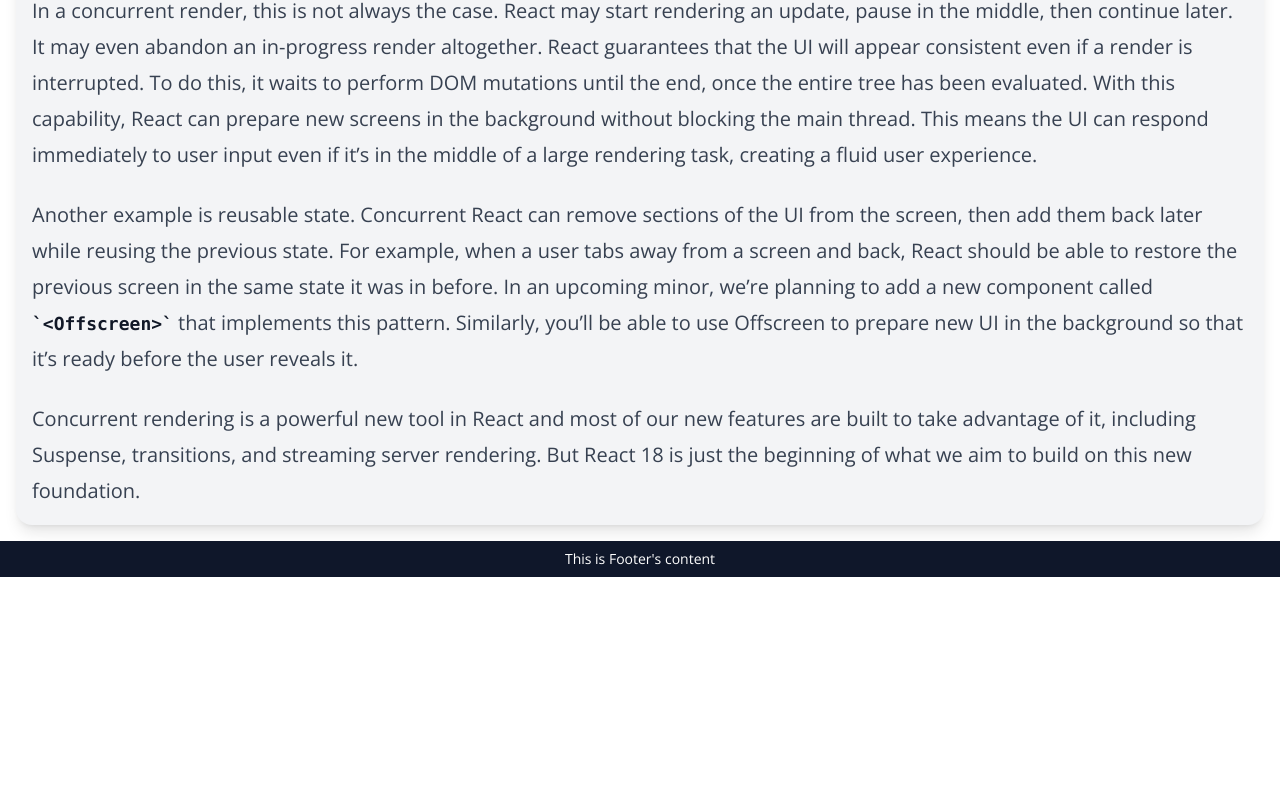
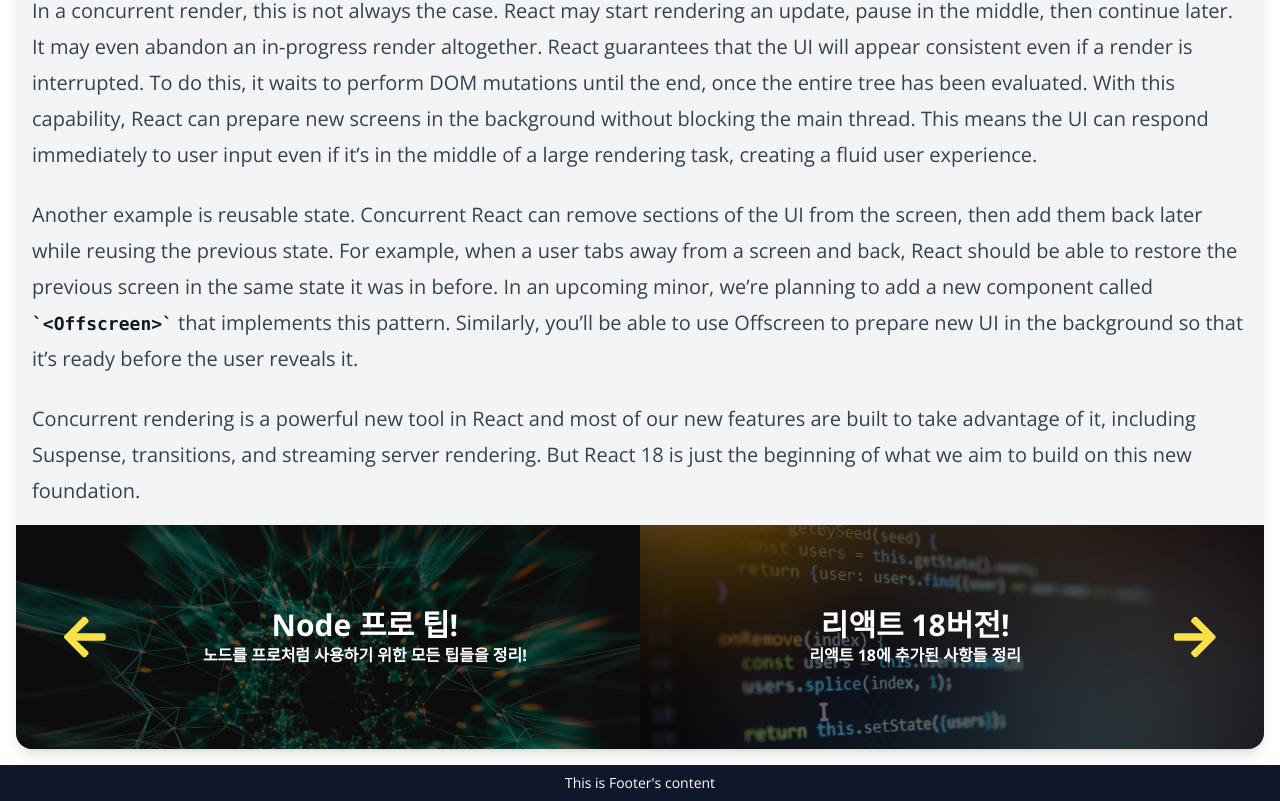
Before and after one commit to JunHyeongLee92/nextBlog, a Next.js app: page /posts/best-react-practices in a window 1280 px wide. Shown: the part 3351-4152 px from the top of the page. Before the commit the page ends 3928 px from the top, so only its background shows below. Built offline with nearby package versions, Linux system fonts and the light colour scheme.

Commit message:
Add prev/next component

```diff
--- a/src/app/posts/[slug]/page.tsx
+++ b/src/app/posts/[slug]/page.tsx
@@ -1,7 +1,7 @@
-import MarkdownViewer from "@/components/MarkdownViewer";
+import AdjacentPostCard from "@/components/AdjacentPostCard";
+import PostContent from "@/components/PostContent";
 import { getPostData } from "@/service/posts";
 import Image from "next/image";
-import { AiTwotoneCalendar } from "react-icons/ai";
 
 type Props = {
   params: {
@@ -10,7 +10,8 @@
 };
 
 export default async function PostPage({ params: { slug } }: Props) {
-  const { title, description, date, path, content } = await getPostData(slug);
+  const post = await getPostData(slug);
+  const { title, path, next, prev } = post;
 
   return (
     <article className="m-4 overflow-hidden bg-gray-100 shadow-lg rounded-2xl">
@@ -21,15 +22,10 @@
         width={760}
         height={420}
       />
-      <section className="flex flex-col p-4">
-        <div className="flex items-center self-end text-sky-600 ">
-          <AiTwotoneCalendar />
-          <p className="ml-2 font-semibold">{date.toString()}</p>
-        </div>
-        <h1 className="text-4xl font-bold">{title}</h1>
-        <p className="text-xl font-bold">{description}</p>
-        <div className="mt-4 mb-8 border-2 w-44 border-sky-600" />
-        <MarkdownViewer content={content} />
+      <PostContent post={post} />
+      <section className="flex shadow-md">
+        {prev && <AdjacentPostCard post={prev} type="prev" />}
+        {next && <AdjacentPostCard post={next} type="next" />}
       </section>
     </article>
   );
--- /dev/null
+++ b/src/components/AdjacentPostCard.tsx
@@ -0,0 +1,37 @@
+import { Post } from "@/service/posts";
+import Image from "next/image";
+import Link from "next/link";
+import { FaArrowLeft, FaArrowRight } from "react-icons/fa";
+
+type Props = {
+  post: Post;
+  type: "prev" | "next";
+};
+
+const ICON_CLASS =
+  "m-4 text-5xl text-yellow-300 transition-all group-hover:text-6xl";
+
+export default function AdjacentPostCard({
+  post: { path, title, description },
+  type,
+}: Props) {
+  return (
+    <Link href={`/posts/${path}`} className="relative w-full bg-black max-h-56">
+      <Image
+        className="w-full opacity-40"
+        src={`/images/posts/${path}.png`}
+        alt={title}
+        width={150}
+        height={100}
+      />
+      <div className="absolute flex items-center justify-around w-full px-8 text-white -translate-x-1/2 -translate-y-1/2 group top-1/2 left-1/2">
+        {type === "prev" && <FaArrowLeft className={ICON_CLASS} />}
+        <div className="w-full text-center">
+          <h3 className="text-3xl font-bold ">{title}</h3>
+          <p className="font-bold">{description}</p>
+        </div>
+        {type === "next" && <FaArrowRight className={ICON_CLASS} />}
+      </div>
+    </Link>
+  );
+}
--- a/src/components/PostCard.tsx
+++ b/src/components/PostCard.tsx
@@ -21,7 +21,9 @@
         />
         <div className="flex flex-col items-center p-4">
           <time className="self-end text-gray-700">{date.toString()}</time>
-          <h3 className="text-lg font-bold">{title}</h3>
+          <h3 className="w-full text-lg font-bold text-center truncate">
+            {title}
+          </h3>
           <p className="w-full text-center truncate">{description}</p>
           <span className="px-2 my-2 text-sm bg-green-100 rounded-lg">
             {category}
--- /dev/null
+++ b/src/components/PostContent.tsx
@@ -0,0 +1,20 @@
+import MarkdownViewer from "@/components/MarkdownViewer";
+import { PostData } from "@/service/posts";
+import { AiTwotoneCalendar } from "react-icons/ai";
+
+export default function PostContent({ post }: { post: PostData }) {
+  const { title, description, date, content } = post;
+
+  return (
+    <section className="flex flex-col p-4">
+      <div className="flex items-center self-end text-sky-600 ">
+        <AiTwotoneCalendar />
+        <p className="ml-2 font-semibold">{date.toString()}</p>
+      </div>
+      <h1 className="text-4xl font-bold">{title}</h1>
+      <p className="text-xl font-bold">{description}</p>
+      <div className="mt-4 mb-8 border-2 w-44 border-sky-600" />
+      <MarkdownViewer content={content} />
+    </section>
+  );
+}
--- a/src/service/posts.ts
+++ b/src/service/posts.ts
@@ -11,7 +11,11 @@
 };
 
 //기존 타입에 데이터를 추가한 intersection type
-export type PostData = Post & { content: string };
+export type PostData = Post & {
+  content: string;
+  next: Post | null;
+  prev: Post | null;
+};
 
 export async function getFeaturedPosts(): Promise<Post[]> {
   return getAllPosts().then((posts) => posts.filter((post) => post.featured));
@@ -31,13 +35,15 @@
 
 export async function getPostData(fileName: string): Promise<PostData> {
   const filePath = path.join(process.cwd(), "data", "posts", `${fileName}.md`);
-  const metadata = await getAllPosts().then((posts) =>
-    posts.find((post) => post.path === fileName)
-  );
+  const posts = await getAllPosts();
+  const post = posts.find((post) => post.path === fileName);
 
-  if (!metadata)
-    throw new Error(`${fileName}에 해당하는 포스트를 찾을 수 없음`);
+  if (!post) throw new Error(`${fileName}에 해당하는 포스트를 찾을 수 없음`);
+
+  const index = posts.indexOf(post);
+  const next = index > 0 ? posts[index - 1] : null;
+  const prev = index < posts.length ? posts[index + 1] : null;
 
   const content = await readFile(filePath, "utf-8");
-  return { ...metadata, content };
+  return { ...post, content, next, prev };
 }
```
